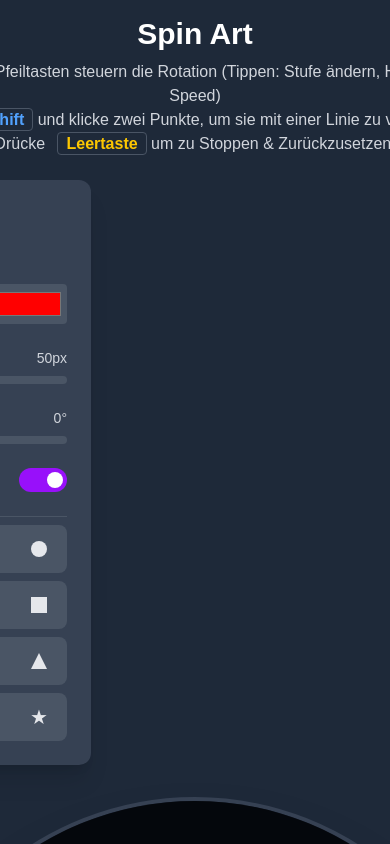
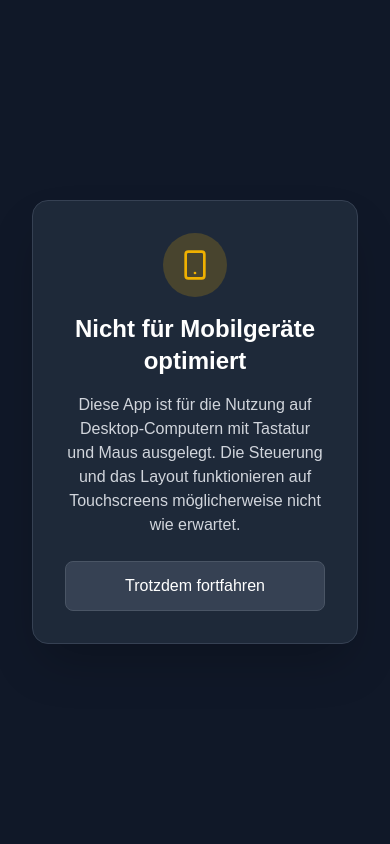
Before and after one commit to StefanMuellerAI/spinart, a Next.js app: page / in a window 390 px wide. Shown: the top 844 px of the page. Built offline with nearby package versions, Linux system fonts and the light colour scheme.

Commit message:
Overlay mobile

```diff
--- a/src/components/SpinArt.tsx
+++ b/src/components/SpinArt.tsx
@@ -30,6 +30,7 @@ export default function SpinArt() {
   const [color, setColor] = useState('#000000');
   const [direction, setDirection] = useState(1); // 1 for right (positive), -1 for left (negative)
   const [showIntro, setShowIntro] = useState(true);
+  const [showMobileWarning, setShowMobileWarning] = useState(false);
 
   const [isExporting, setIsExporting] = useState(false);
 
@@ -46,6 +47,57 @@ export default function SpinArt() {
   const [shapeSize, setShapeSize] = useState(50);
   const [shapeRotation, setShapeRotation] = useState(0);
   const [isShapeFilled, setIsShapeFilled] = useState(true);
+
+  // History State
+  const [history, setHistory] = useState<ImageData[]>([]);
+  const [historyIndex, setHistoryIndex] = useState(-1);
+
+  const addToHistory = useCallback(() => {
+    const paper = paperCanvasRef.current;
+    const ctx = paper?.getContext('2d');
+    if (!ctx) return;
+
+    const imageData = ctx.getImageData(0, 0, CANVAS_SIZE, CANVAS_SIZE);
+
+    setHistory(prev => {
+      const newHistory = prev.slice(0, historyIndex + 1);
+      newHistory.push(imageData);
+      if (newHistory.length > 20) {
+        newHistory.shift();
+      }
+      return newHistory;
+    });
+
+    setHistoryIndex(prev => {
+      const newLen = (prev + 1) + 1; // sliced + pushed
+      if (newLen > 20) return 19;
+      return prev + 1;
+    });
+  }, [historyIndex]);
+
+  const undo = useCallback(() => {
+      if (historyIndex > 0) {
+          const newIndex = historyIndex - 1;
+          setHistoryIndex(newIndex);
+          const paper = paperCanvasRef.current;
+          const ctx = paper?.getContext('2d');
+          if (ctx && history[newIndex]) {
+              ctx.putImageData(history[newIndex], 0, 0);
+          }
+      }
+  }, [history, historyIndex]);
+
+  const redo = useCallback(() => {
+      if (historyIndex < history.length - 1) {
+          const newIndex = historyIndex + 1;
+          setHistoryIndex(newIndex);
+          const paper = paperCanvasRef.current;
+          const ctx = paper?.getContext('2d');
+          if (ctx && history[newIndex]) {
+              ctx.putImageData(history[newIndex], 0, 0);
+          }
+      }
+  }, [history, historyIndex]);
 
   // Speed configuration state
   const [configSpeeds, setConfigSpeeds] = useState<number[]>([0.02, 0.05, 0.1]);
@@ -93,6 +145,19 @@ export default function SpinArt() {
     shapeSettingsRef.current = { color: shapeColor, size: shapeSize, type: selectedShape, rotation: shapeRotation, filled: isShapeFilled };
   }, [shapeColor, shapeSize, selectedShape, shapeRotation, isShapeFilled]);
 
+  useEffect(() => {
+      const checkMobile = () => {
+          const userAgent = typeof window.navigator === "undefined" ? "" : navigator.userAgent;
+          const mobile = Boolean(userAgent.match(/Android|BlackBerry|iPhone|iPad|iPod|Opera Mini|IEMobile|WPDesktop/i));
+          if (mobile || window.innerWidth < 1024) {
+              setShowMobileWarning(true);
+          }
+      };
+      checkMobile();
+      window.addEventListener('resize', checkMobile);
+      return () => window.removeEventListener('resize', checkMobile);
+  }, []);
+
   // Initialize paper canvas
   useEffect(() => {
     if (!paperCanvasRef.current) {
@@ -105,6 +170,11 @@ export default function SpinArt() {
         ctx.beginPath();
         ctx.arc(CANVAS_SIZE/2, CANVAS_SIZE/2, DISC_RADIUS, 0, Math.PI * 2);
         ctx.fill();
+
+        // Initialize history
+        const initialData = ctx.getImageData(0, 0, CANVAS_SIZE, CANVAS_SIZE);
+        setHistory([initialData]);
+        setHistoryIndex(0);
       }
       paperCanvasRef.current = pc;
     }
@@ -604,6 +674,7 @@ export default function SpinArt() {
                 shapeSettingsRef.current.filled,
                 rotationRef.current // Compensate for current rotation
             );
+            addToHistory();
         }
         return;
     }
@@ -646,6 +717,7 @@ export default function SpinArt() {
           }
 
           paperCtx.restore();
+          addToHistory();
         }
         lineStartPaperPosRef.current = null;
       }
@@ -663,6 +735,9 @@ export default function SpinArt() {
   };
 
   const handleMouseUp = () => {
+    if (isDrawingRef.current) {
+        addToHistory();
+    }
     isDrawingRef.current = false;
     if (activeMode === 'draw') {
         currentMouseScreenPosRef.current = null;
@@ -677,6 +752,27 @@ export default function SpinArt() {
 
   return (
     <div className="flex flex-col items-center justify-center min-h-screen bg-gray-800 text-white p-4 select-none">
+      {/* Mobile Warning Overlay */}
+      {showMobileWarning && (
+          <div className="fixed inset-0 z-50 bg-gray-900 flex flex-col items-center justify-center p-8 text-center">
+              <div className="bg-gray-800 p-8 rounded-2xl shadow-2xl max-w-md border border-gray-700">
+                  <div className="w-16 h-16 bg-yellow-500/20 text-yellow-500 rounded-full flex items-center justify-center mx-auto mb-4">
+                      <svg xmlns="http://www.w3.org/2000/svg" width="32" height="32" viewBox="0 0 24 24" fill="none" stroke="currentColor" strokeWidth="2" strokeLinecap="round" strokeLinejoin="round"><rect width="14" height="20" x="5" y="2" rx="2" ry="2"/><path d="M12 18h.01"/></svg>
+                  </div>
+                  <h2 className="text-2xl font-bold mb-4 text-white">Nicht für Mobilgeräte optimiert</h2>
+                  <p className="text-gray-300 mb-6">
+                      Diese App ist für die Nutzung auf Desktop-Computern mit Tastatur und Maus ausgelegt. Die Steuerung und das Layout funktionieren auf Touchscreens möglicherweise nicht wie erwartet.
+                  </p>
+                  <button
+                      onClick={() => setShowMobileWarning(false)}
+                      className="w-full py-3 bg-gray-700 hover:bg-gray-600 text-white font-medium rounded-lg transition-colors border border-gray-600"
+                  >
+                      Trotzdem fortfahren
+                  </button>
+              </div>
+          </div>
+      )}
+
       <div className="text-center mb-6">
         <h1 className="text-3xl font-bold mb-2">Spin Art</h1>
         <p className="text-gray-300">
@@ -688,6 +784,26 @@ export default function SpinArt() {
           <br />
           Drücke <span className="font-bold text-yellow-400 border px-2 py-0.5 rounded border-gray-600 ml-2">Leertaste</span> um zu Stoppen & Zurückzusetzen.
         </p>
+      </div>
+
+      {/* Undo/Redo Controls */}
+      <div className="flex justify-center gap-4 mb-6">
+        <button
+            onClick={undo}
+            disabled={historyIndex <= 0 || isExporting}
+            className={`flex items-center gap-2 px-4 py-2 rounded-lg font-bold transition-colors ${historyIndex > 0 && !isExporting ? 'bg-gray-600 hover:bg-gray-500 text-white' : 'bg-gray-700 text-gray-500 cursor-not-allowed'}`}
+        >
+            <svg xmlns="http://www.w3.org/2000/svg" width="20" height="20" viewBox="0 0 24 24" fill="none" stroke="currentColor" strokeWidth="2" strokeLinecap="round" strokeLinejoin="round"><path d="M3 7v6h6"/><path d="M21 17a9 9 0 0 0-9-9 9 9 0 0 0-6 2.3L3 13"/></svg>
+            Rückgängig
+        </button>
+        <button
+            onClick={redo}
+            disabled={historyIndex >= history.length - 1 || isExporting}
+            className={`flex items-center gap-2 px-4 py-2 rounded-lg font-bold transition-colors ${historyIndex < history.length - 1 && !isExporting ? 'bg-gray-600 hover:bg-gray-500 text-white' : 'bg-gray-700 text-gray-500 cursor-not-allowed'}`}
+        >
+            <svg xmlns="http://www.w3.org/2000/svg" width="20" height="20" viewBox="0 0 24 24" fill="none" stroke="currentColor" strokeWidth="2" strokeLinecap="round" strokeLinejoin="round"><path d="M21 7v6h-6"/><path d="M3 17a9 9 0 0 1 9-9 9 9 0 0 1 6 2.3L21 13"/></svg>
+            Wiederholen
+        </button>
       </div>
 
       <div className="flex flex-col lg:flex-row items-start justify-center gap-8">
@@ -948,6 +1064,7 @@ export default function SpinArt() {
                   ctx.arc(CANVAS_SIZE/2, CANVAS_SIZE/2, DISC_RADIUS, 0, Math.PI * 2);
                   ctx.fill();
                   ctx.restore();
+                  addToHistory();
                 }
               }}
               className="w-full px-4 py-3 bg-red-500 hover:bg-red-600 rounded-lg text-white font-bold transition-colors flex items-center justify-center gap-2 mb-2"
```
